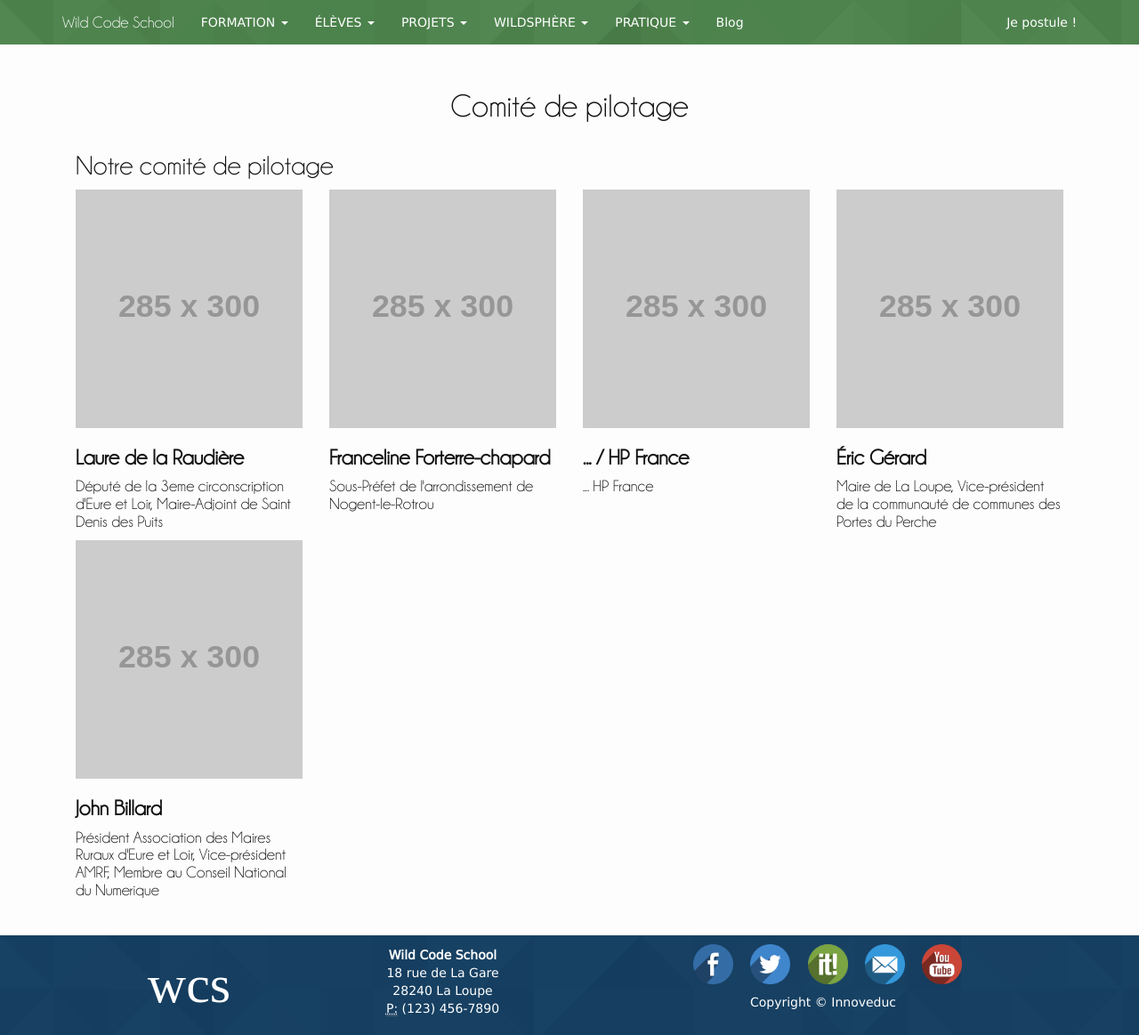
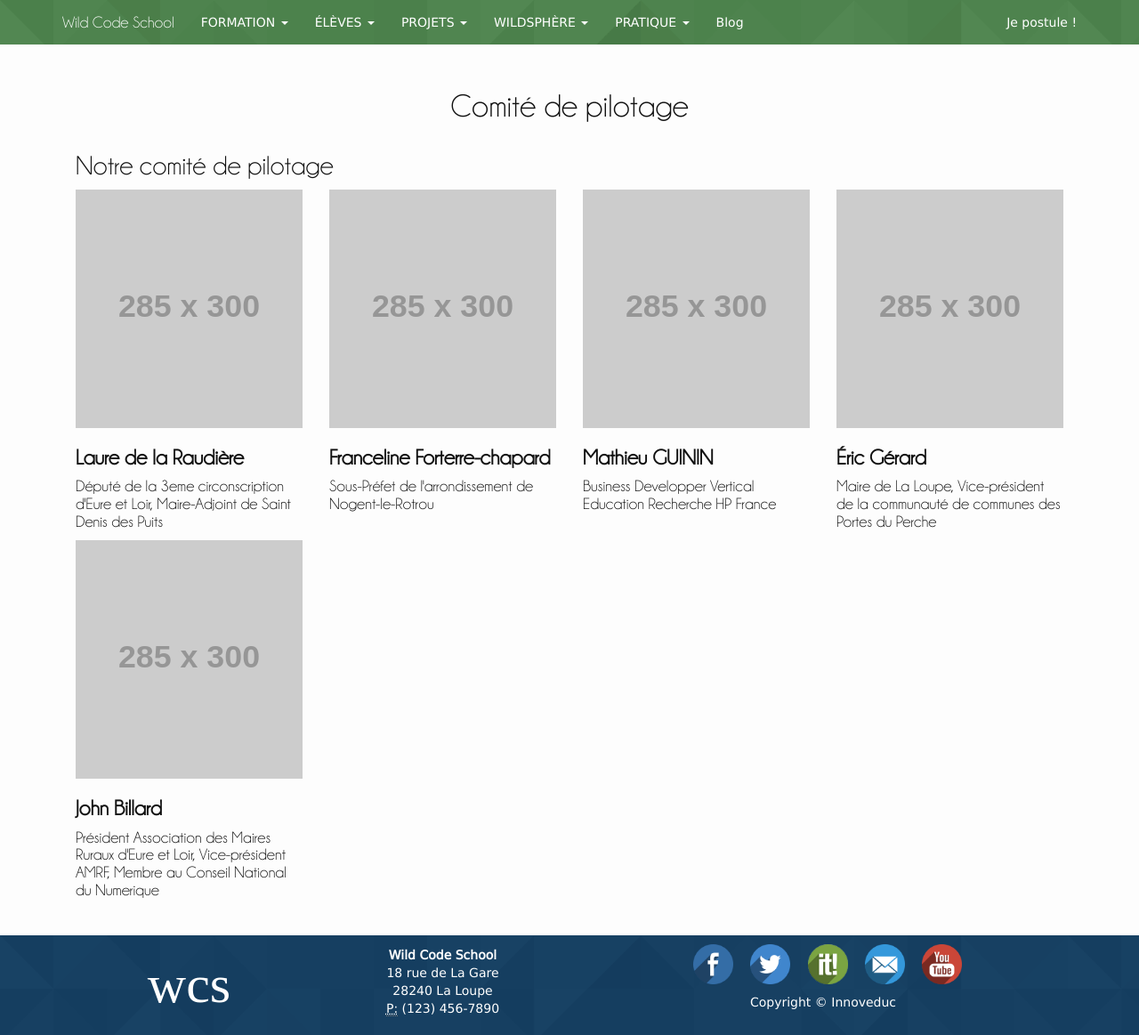
Before and after one commit to alem972/wildcodeschool.github.io, a Jekyll site: the page built from comite-de-pilotage.html, in a window 1280 px wide and 1163 px high. Shown: the whole window at 89% size. Built offline with Jekyll 4.4.1, drawn with Linux system fonts in a browser that asks for light colours; nearby versions of some CDN libraries; some web fonts are replaced.

Commit message:
ajout nom comité pilotage

```diff
--- a/comite-de-pilotage.html
+++ b/comite-de-pilotage.html
@@ -25,8 +25,8 @@ permalink: /comite-de-pilotage/
 
   <div class="col-sm-3">
     <img src="http://placehold.it/285x300" class="img-responsive center-block">
-    <h3>... / HP France</h3>
-    <h4>... HP France</h4>
+    <h3>Mathieu GUININ</h3>
+    <h4>Business Developper Vertical Education Recherche HP France</h4>
   </div>
 
   <div class="col-sm-3">
```
